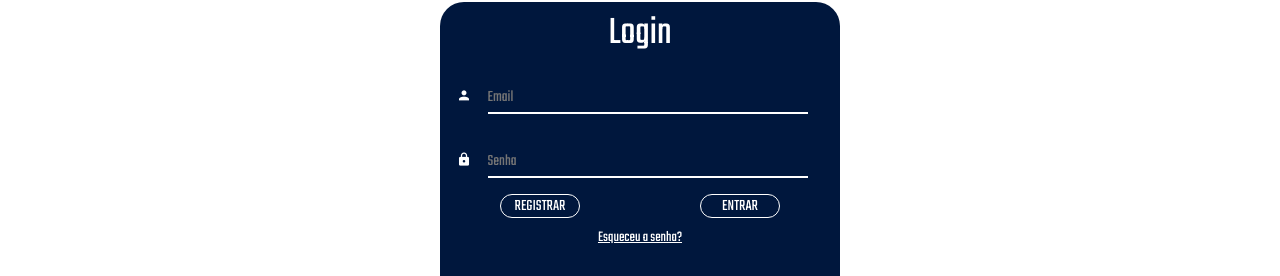
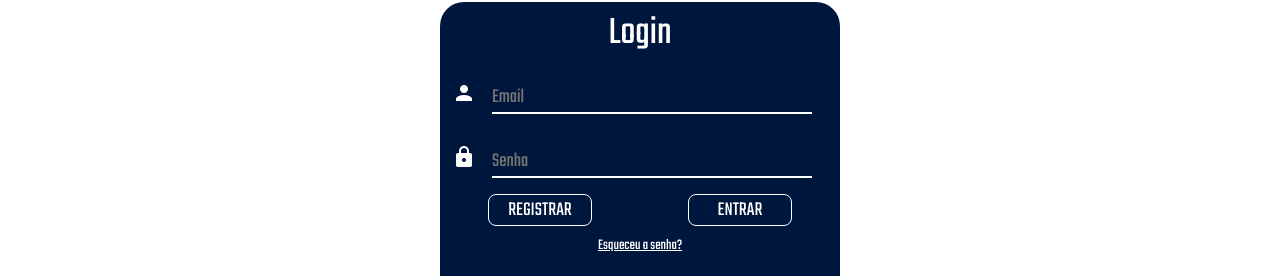
Before and after one commit to EduardoWodtke/SMT-Sistema-Multi-Trabalhista, a Vue app: page /Login in a window 1280 px wide. Shown: the part 197-473 px from the top of the page. Built offline with nearby package versions, Linux system fonts and the light colour scheme; no server answers; a web font is replaced by a local one.

Commit message:
login funcionando e estilização

```diff
--- a/dev-dist/sw.js
+++ b/dev-dist/sw.js
@@ -82,7 +82,7 @@ define(['./workbox-b5f7729d'], (function (workbox) { 'use strict';
     "revision": "3ca0b8505b4bec776b69afdba2768812"
   }, {
     "url": "index.html",
-    "revision": "0.ditru8u3rdo"
+    "revision": "0.v0i85cnlato"
   }], {});
   workbox.cleanupOutdatedCaches();
   workbox.registerRoute(new workbox.NavigationRoute(workbox.createHandlerBoundToURL("index.html"), {
--- a/src/views/LoginSMT.vue
+++ b/src/views/LoginSMT.vue
@@ -1,30 +1,27 @@
-<script>
+<script setup>
+import { ref } from 'vue'
+import { useRouter } from 'vue-router'
 import { login, setAuthToken } from '@/service/auth'
 
-export default {
-  data() {
-    return {
-      username: '',
-      password: '',
-      loading: false
-    }
-  },
-  methods: {
-    async handleLogin() {
-      this.loading = true
+const router = useRouter()
+
+const username = ref('')
+const password = ref('')
+const loading = ref(false)
+
+async function handleLogin() {
+  loading.value = true
   try {
-        const response = await login(this.username, this.password)
+    const response = await login(username.value, password.value)
     setAuthToken(response.access)
     alert('Login realizado com sucesso!')
     console.log('Token JWT:', response.access)
-        this.$router.push('/trabalhadores')
+    router.push('/trabalhadores')
     // eslint-disable-next-line no-unused-vars
   } catch (error) {
     alert('Erro ao fazer login. Verifique suas credenciais.')
   } finally {
-        this.loading = false
-      }
-    }
+    loading.value = false
   }
 }
 </script>
@@ -48,8 +45,10 @@ export default {
         />
       </div>
       <div class="botoes">
-        <button type="submit" class="butao">REGISTRAR</button>
-        <button type="submit" class="butao">ENTRAR</button>
+        <router-link to="Register" class="butao">
+          REGISTRAR
+        </router-link>
+        <button @click="handleLogin" class="butao">ENTRAR</button>
       </div>
       <a href="">Esqueceu a senha?</a>
     </div>
@@ -57,6 +56,16 @@ export default {
 </template>
 
 <style scoped>
+input:-webkit-autofill,
+input:-webkit-autofill:hover,
+input:-webkit-autofill:focus {
+  border: 0px solid white;
+  outline: none;
+  /* border-bottom: 1px solid white;   */
+  -webkit-text-fill-color: white !important;
+  -webkit-box-shadow: 0 0 0px 1000px #00173d inset;
+  transition: background-color 5000s ease-in-out 0s;
+}
 #container {
   display: flex;
   flex-direction: row;
@@ -79,11 +88,17 @@ export default {
       margin-bottom: 1vh;
       .butao {
         background: none;
-        width: 10vh;
-        height: 3vh;
-        font-size: 2vh;
+        width: 13vh;
+        height: 4vh;
+        font-size: 2.5vh;
         border: 1px solid white;
-        border-radius: 2vh;
+        border-radius: 1vh;
+        text-align: center;
+        text-decoration: none;
+      }
+      .butao:hover {
+        background-color: white;
+        color: #00173d;
       }
     }
     h1 {
@@ -95,9 +110,12 @@ export default {
         border: none;
         border-bottom: 2px solid white;
         height: 4vh;
-        font-size: 2vh;
+        font-size: 2.5vh;
         width: 40vh;
         margin: 2vh;
+      }
+      span {
+        font-size: 3vh;
       }
     }
   }
```
Lines whose indentation alone changed are shown as unchanged.
